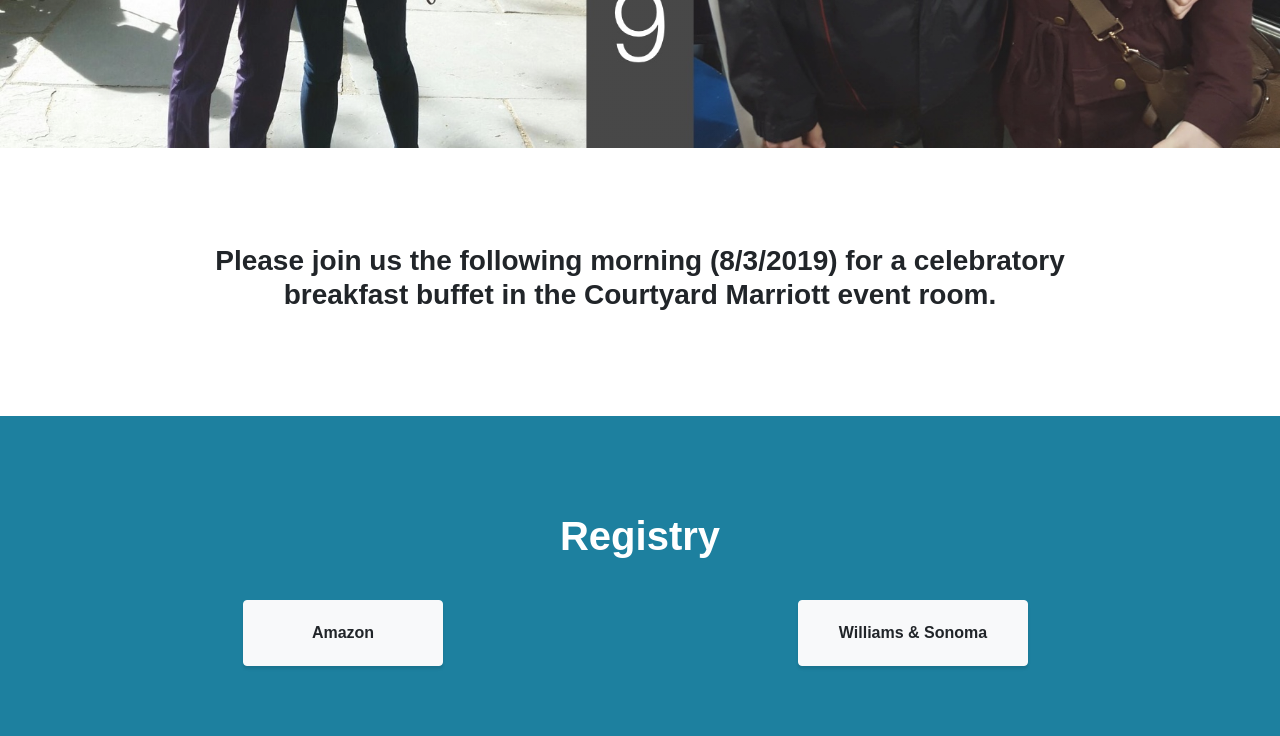
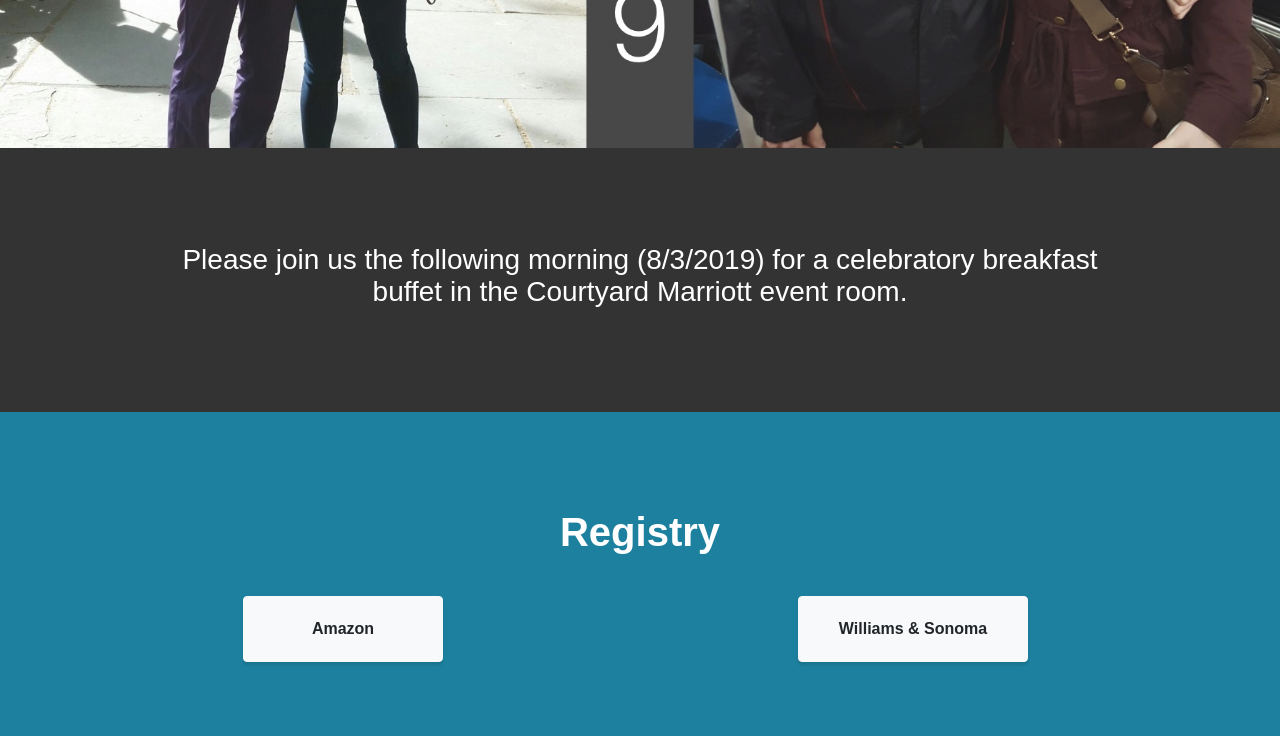
Before and after one commit to ellisriedel/ellisriedel.github.io, a plain HTML site: page index.html in a window 1280 px wide. Shown: the part 3022-3758 px from the top of the page. Drawn offline with Linux system fonts and the light colour scheme.

Commit message:
Minor style update

```diff
--- a/css/stylish-portfolio.css
+++ b/css/stylish-portfolio.css
@@ -236,6 +236,17 @@ h6 {
   font-size: 1.5rem;
   color: #151515;
   letter-spacing: .2rem;
+}
+
+#morning {
+  background-color: #333;
+  position: relative;
+}
+
+#morning h3 {
+  color: #fff;
+  font-weight: 400;
+  line-height: 2rem;
 }
 
 .section-header-top-left {
```
